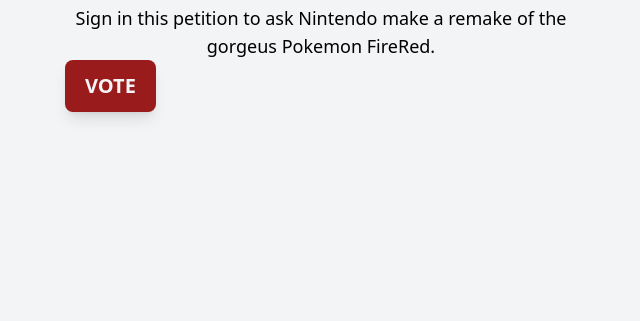
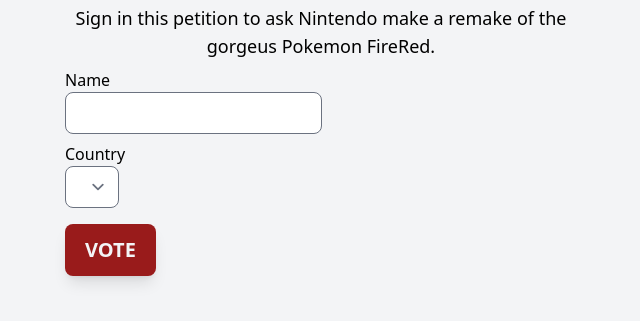
Before and after one commit to Pe-Ferreira/pokemon-petition-v2, a website built with Vite: page index.html in a window 1280 px wide. Shown: the part 489-810 px from the top of the page, without its empty margins (319-959 px from the left). Built offline with nearby package versions, Linux system fonts and the light colour scheme.

Commit message:
add form elements and form plugin

```diff
--- a/index.html
+++ b/index.html
@@ -12,7 +12,17 @@
         <img class="rounded-lg shadow-xl" src="./img/pokemon-fire-red.webp" alt="Pokemon FireRed">
         <h1 class="mt-6 text-xl sm:text-3xl font-bold text-gray-900 text-center">Vote for <span class="text-red-500">Pokemon FireRed</span> remake!</h1>
         <p class="mt-2 text-center sm:text-lg">Sign in this petition to ask Nintendo make a remake of the gorgeus Pokemon FireRed.</p>
-        <a class="inline-block px-5 py-3 bg-red-800 rounded-lg text-xl uppercase hover:bg-red-500 font-bold text-gray-100 hover:-translate-y-1 transform transition shadow-lg" href="#">Vote</a>
+        <div class="mt-2">
+            <label for="name">Name</label>
+            <br>
+            <input type="text" class="form-input rounded-lg mb-2" name="name">
+            <br>
+            <label for="country">Country</label>
+            <br>
+            <select class="form-select rounded-lg"></select>
+            <br>
+            <a class="inline-block px-5 py-3 mt-4 bg-red-800 rounded-lg text-xl uppercase hover:bg-red-500 font-bold text-gray-100 hover:-translate-y-1 transform transition shadow-lg" href="#">Vote</a>
+        </div>
     </div>
 </body>
 </html>
--- a/package.json
+++ b/package.json
@@ -10,6 +10,7 @@
   "author": "",
   "license": "ISC",
   "devDependencies": {
+    "@tailwindcss/forms": "^0.5.2",
     "autoprefixer": "^10.4.7",
     "postcss": "^8.4.14",
     "tailwindcss": "^3.1.3",
--- a/tailwind.config.js
+++ b/tailwind.config.js
@@ -4,5 +4,7 @@
   theme: {
     extend: {},
   },
-  plugins: [],
+  plugins: [
+    require('@tailwindcss/forms')
+  ],
 }
```
Also changed, not shown: 1 other file.
